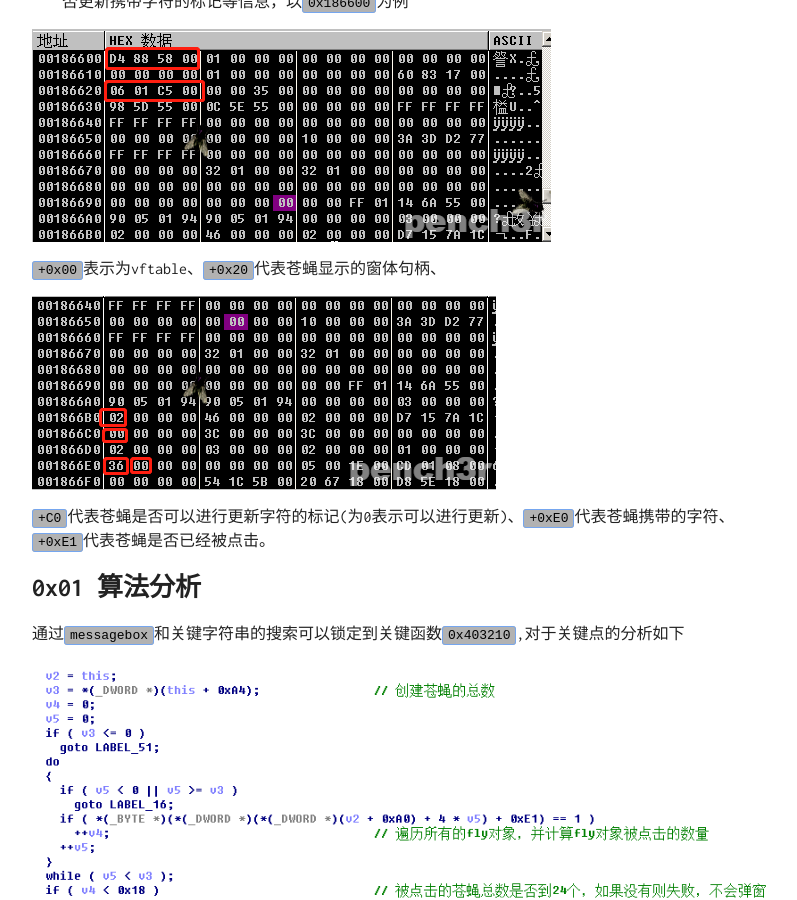
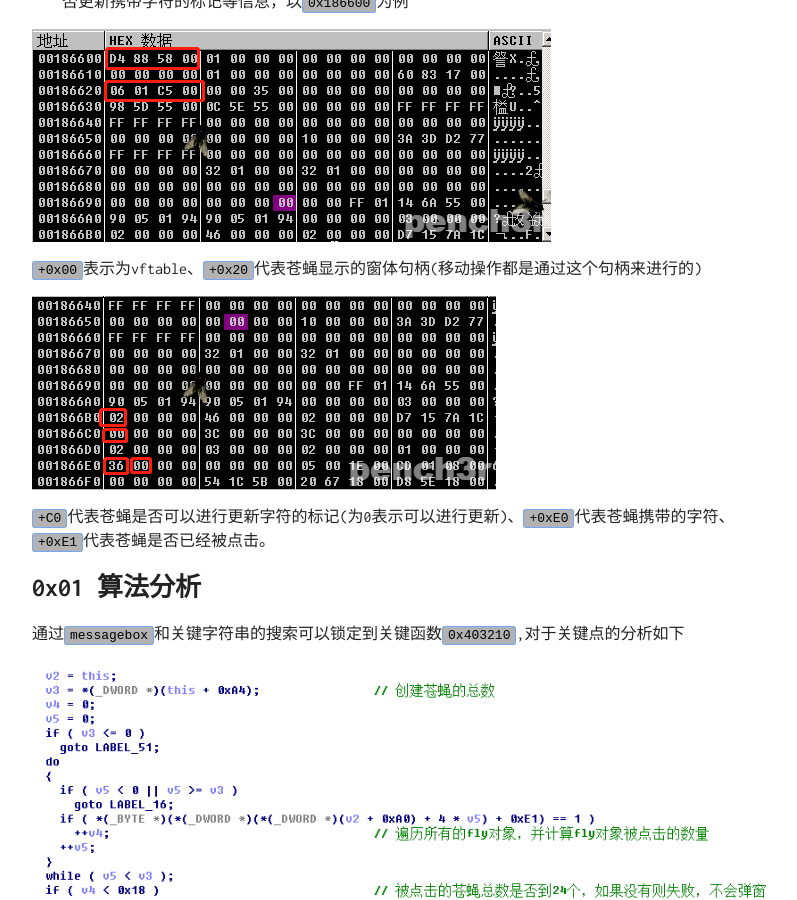
Before and after one commit to pench3r/OldBlog, a Jekyll site: the page built from _posts/2018-08-14-task-fly-re.md, in a window 1280 px wide and 900 px high, scrolled down 1184 px. Shown: the whole window, without its empty margins (238-1035 px from the left). Built offline with Jekyll 4.4.1, drawn with Linux system fonts in a browser that asks for light colours; comment, search, counter and statistics services are not loaded.

Commit message:
Update 2018-08-14-task-fly-re.md

```diff
--- a/_posts/2018-08-14-task-fly-re.md
+++ b/_posts/2018-08-14-task-fly-re.md
@@ -33,7 +33,7 @@ title: "[reverse] fly-solution"
 
 ![ctf]({{ '/images/201808/task_fly_re_0_3.png' | prepend: site.baseurl }})
 
-`+0x00`表示为vftable、`+0x20`代表苍蝇显示的窗体句柄、
+`+0x00`表示为vftable、`+0x20`代表苍蝇显示的窗体句柄(移动操作都是通过这个句柄来进行的)
 
 ![ctf]({{ '/images/201808/task_fly_re_0_4.png' | prepend: site.baseurl }})
 
```
